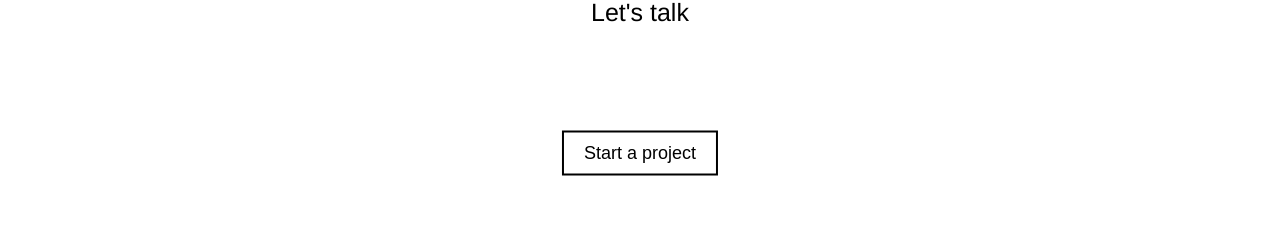
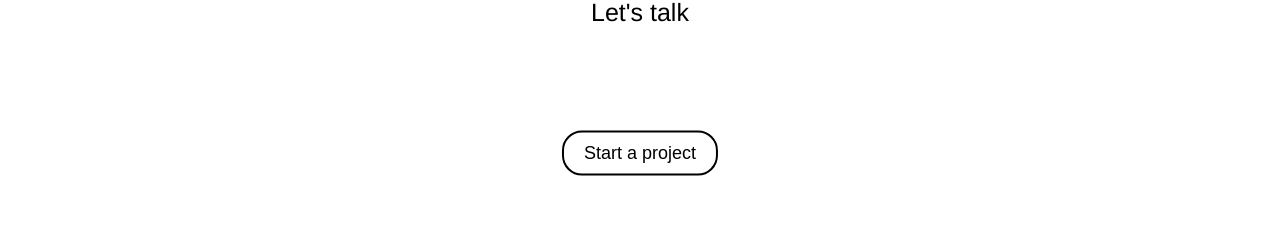
Before and after one commit to Zentinel-Consulting/zentinel-consulting, a SvelteKit app: page / in a window 1280 px wide. Shown: the part 5110-5336 px from the top of the page. Built offline with nearby package versions, Linux system fonts and the light colour scheme.

Commit message:
fix lets talk button to be rounded

```diff
--- a/src/components/LetsTalk.svelte
+++ b/src/components/LetsTalk.svelte
@@ -117,6 +117,7 @@
     font-size: 18px;
     background-color: transparent;
     border: 2px solid black;
+    border-radius: 20px;
     cursor: pointer;
   }
   @media only screen and (max-width: 400px){
```
